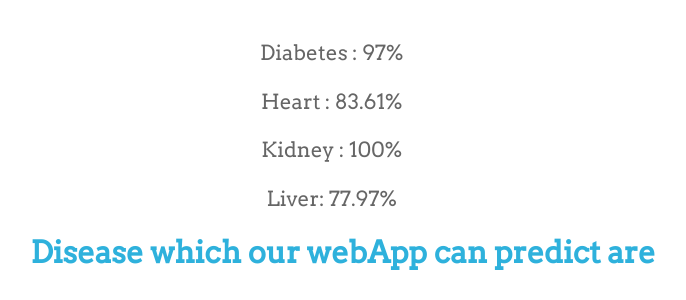
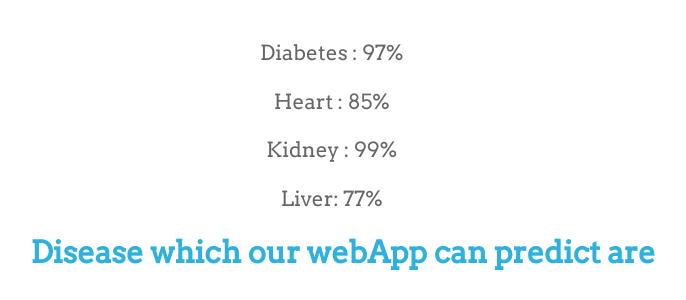
Before and after one commit to narendra539804/SRM_Mini-Project-, a Flask app: page / in a window 1280 px wide. Shown: the part 624-924 px from the top of the page, without its empty margins (297-983 px from the left). Run offline with Flask 2, Linux system fonts and the light colour scheme; parts of the project's set-up code (start-up, migrations or seed data) failed here and were passed over; some libraries are stand-ins or nearby versions.

Commit message:
Update index.html

```diff
--- a/templates/index.html
+++ b/templates/index.html
@@ -42,9 +42,9 @@
             <h3>Model Accuracy</h3>
             <ul>
                 <li>Diabetes : 97%</li>
-                <li>Heart : 83.61%</li>
-                <li>Kidney : 100%</li>
-                <li>Liver: 77.97%</li>
+                <li>Heart : 85%</li>
+                <li>Kidney : 99%</li>
+                <li>Liver: 77%</li>
             </ul>
             <h3>Disease which our webApp can predict are</h3>
             <div class="box-container">
```
